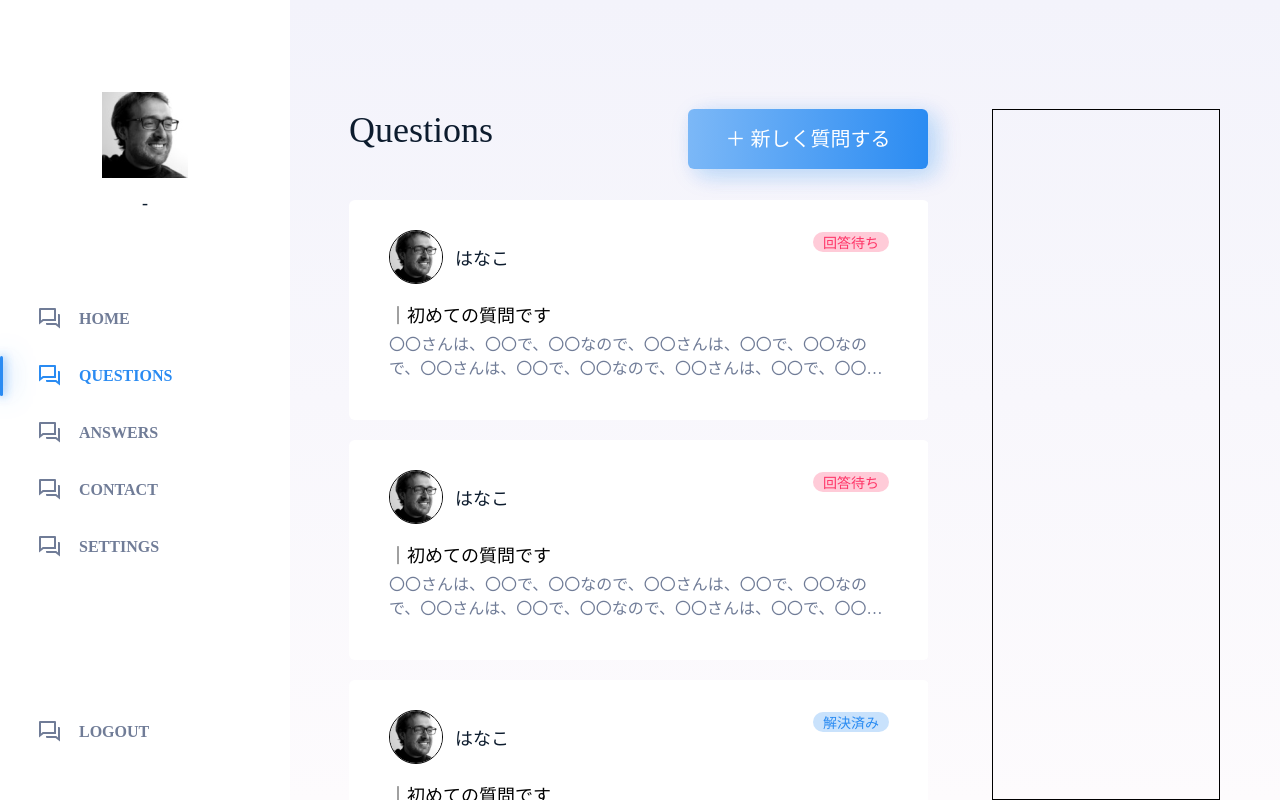
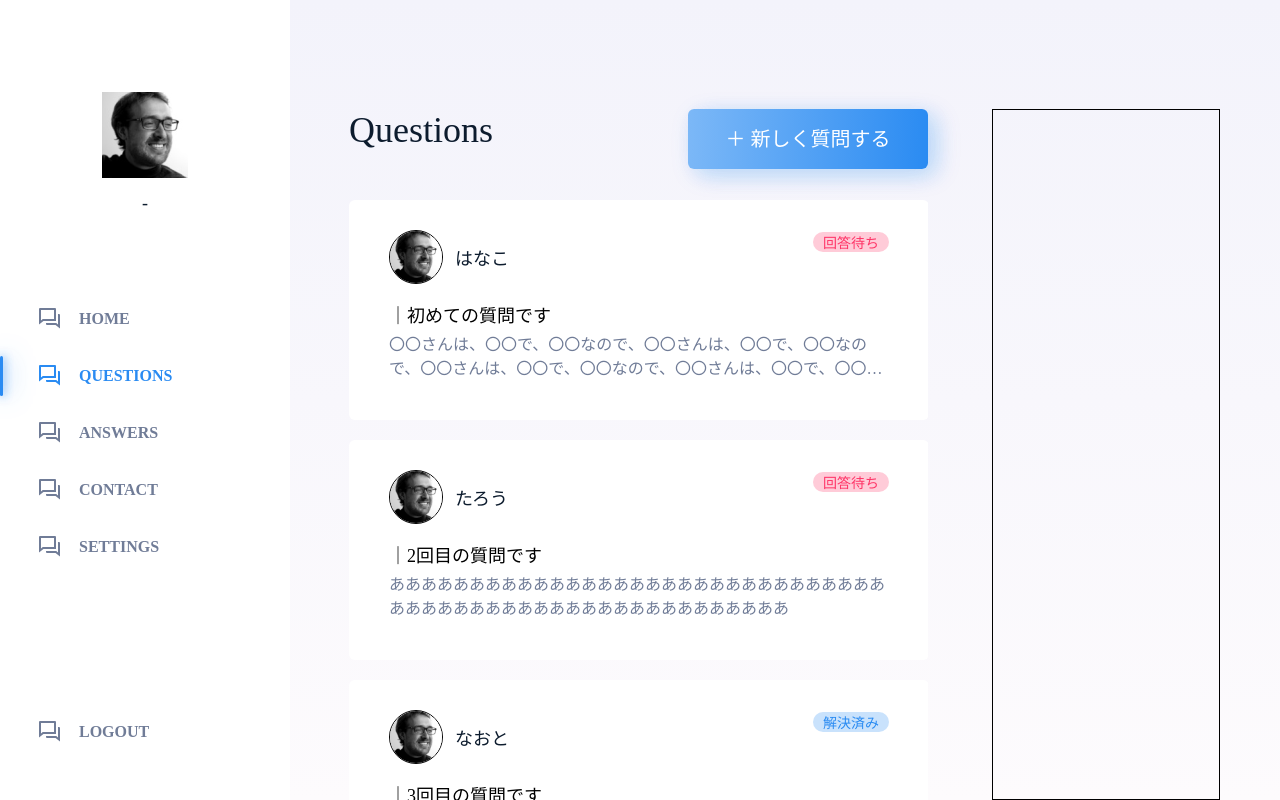
Before and after one commit to sobaotto/honne-web, a React app: page / in a window 1280 px wide. Built offline with nearby package versions, Linux system fonts and the light colour scheme; no server answers.

Commit message:
ダミーデータを微修正した & 質問カードのポンターを指にした

```diff
--- a/src/components/pages/MainContent/index.tsx
+++ b/src/components/pages/MainContent/index.tsx
@@ -19,39 +19,69 @@ const questions = [
     questionStatus: "unresolved",
   },
   {
+    respondentName: "たろう",
+    title: "2回目の質問です",
+    text: "ああああああああああああああああああああああああああああああああああああああああああああああああああああああああ",
+    questionStatus: "unresolved",
+  },
+  {
+    respondentName: "なおと",
+    title: "3回目の質問です",
+    text: "いいいいいいいいいいいいいいいいいいいいいいいいいいいいいいいいいいいいいいいいいいいいいいいいいいいい",
+    questionStatus: "resolved",
+  },
+  {
     respondentName: "はなこ",
     title: "初めての質問です",
     text: "〇〇さんは、〇〇で、〇〇なので、〇〇さんは、〇〇で、〇〇なので、〇〇さんは、〇〇で、〇〇なので、〇〇さんは、〇〇で、〇〇なので、〇〇さんは、〇〇で、〇〇なので、〇〇さんは、〇〇で、〇〇なので、〇〇さんは、〇〇で、〇〇なので、〇〇さんは、〇〇で、〇〇なので、",
     questionStatus: "unresolved",
   },
   {
-    respondentName: "はなこ",
-    title: "初めての質問です",
-    text: "〇〇さんは、〇〇で、〇〇なので、〇〇さんは、〇〇で、〇〇なので、〇〇さんは、〇〇で、〇〇なので、〇〇さんは、〇〇で、〇〇なので、〇〇さんは、〇〇で、〇〇なので、〇〇さんは、〇〇で、〇〇なので、〇〇さんは、〇〇で、〇〇なので、〇〇さんは、〇〇で、〇〇なので、",
+    respondentName: "たろう",
+    title: "2回目の質問です",
+    text: "ああああああああああああああああああああああああああああああああああああああああああああああああああああああああ",
+    questionStatus: "unresolved",
+  },
+  {
+    respondentName: "なおと",
+    title: "3回目の質問です",
+    text: "いいいいいいいいいいいいいいいいいいいいいいいいいいいいいいいいいいいいいいいいいいいいいいいいいいいい",
     questionStatus: "resolved",
   },
   {
     respondentName: "はなこ",
     title: "初めての質問です",
     text: "〇〇さんは、〇〇で、〇〇なので、〇〇さんは、〇〇で、〇〇なので、〇〇さんは、〇〇で、〇〇なので、〇〇さんは、〇〇で、〇〇なので、〇〇さんは、〇〇で、〇〇なので、〇〇さんは、〇〇で、〇〇なので、〇〇さんは、〇〇で、〇〇なので、〇〇さんは、〇〇で、〇〇なので、",
+    questionStatus: "unresolved",
+  },
+  {
+    respondentName: "たろう",
+    title: "2回目の質問です",
+    text: "ああああああああああああああああああああああああああああああああああああああああああああああああああああああああ",
+    questionStatus: "unresolved",
+  },
+  {
+    respondentName: "なおと",
+    title: "3回目の質問です",
+    text: "いいいいいいいいいいいいいいいいいいいいいいいいいいいいいいいいいいいいいいいいいいいいいいいいいいいい",
     questionStatus: "resolved",
   },
   {
     respondentName: "はなこ",
     title: "初めての質問です",
     text: "〇〇さんは、〇〇で、〇〇なので、〇〇さんは、〇〇で、〇〇なので、〇〇さんは、〇〇で、〇〇なので、〇〇さんは、〇〇で、〇〇なので、〇〇さんは、〇〇で、〇〇なので、〇〇さんは、〇〇で、〇〇なので、〇〇さんは、〇〇で、〇〇なので、〇〇さんは、〇〇で、〇〇なので、",
-    questionStatus: "resolved",
+    questionStatus: "unresolved",
   },
   {
-    respondentName: "はなこ",
-    title: "初めての質問です",
-    text: "〇〇さんは、〇〇で、〇〇なので、〇〇さんは、〇〇で、〇〇なので、〇〇さんは、〇〇で、〇〇なので、〇〇さんは、〇〇で、〇〇なので、〇〇さんは、〇〇で、〇〇なので、〇〇さんは、〇〇で、〇〇なので、〇〇さんは、〇〇で、〇〇なので、〇〇さんは、〇〇で、〇〇なので、",
-    questionStatus: "resolved",
+    respondentName: "たろう",
+    title: "2回目の質問です",
+    text: "ああああああああああああああああああああああああああああああああああああああああああああああああああああああああ",
+    questionStatus: "unresolved",
   },
   {
-    respondentName: "はなこ",
-    title: "初めての質問です",
-    text: "〇〇さんは、〇〇で、〇〇なので、〇〇さんは、〇〇で、〇〇なので、〇〇さんは、〇〇で、〇〇なので、〇〇さんは、〇〇で、〇〇なので、〇〇さんは、〇〇で、〇〇なので、〇〇さんは、〇〇で、〇〇なので、〇〇さんは、〇〇で、〇〇なので、〇〇さんは、〇〇で、〇〇なので、",
+    respondentName: "なおと",
+    title: "3回目の質問です",
+    text: "いいいいいいいいいいいいいいいいいいいいいいいいいいいいいいいいいいいいいいいいいいいいいいいいいいいい",
     questionStatus: "resolved",
   },
 ];
--- a/src/components/pages/MainContent/parts/QuestionItem/styled.ts
+++ b/src/components/pages/MainContent/parts/QuestionItem/styled.ts
@@ -19,6 +19,7 @@ export const QuestionItemContainer = styled.div<QuestionItemContainerProps>`
   border-radius: ${px2rem(6)};
   display: flex;
   flex-direction: column;
+  cursor: pointer;
 `;
 
 export const UserImg = styled.img`
```
